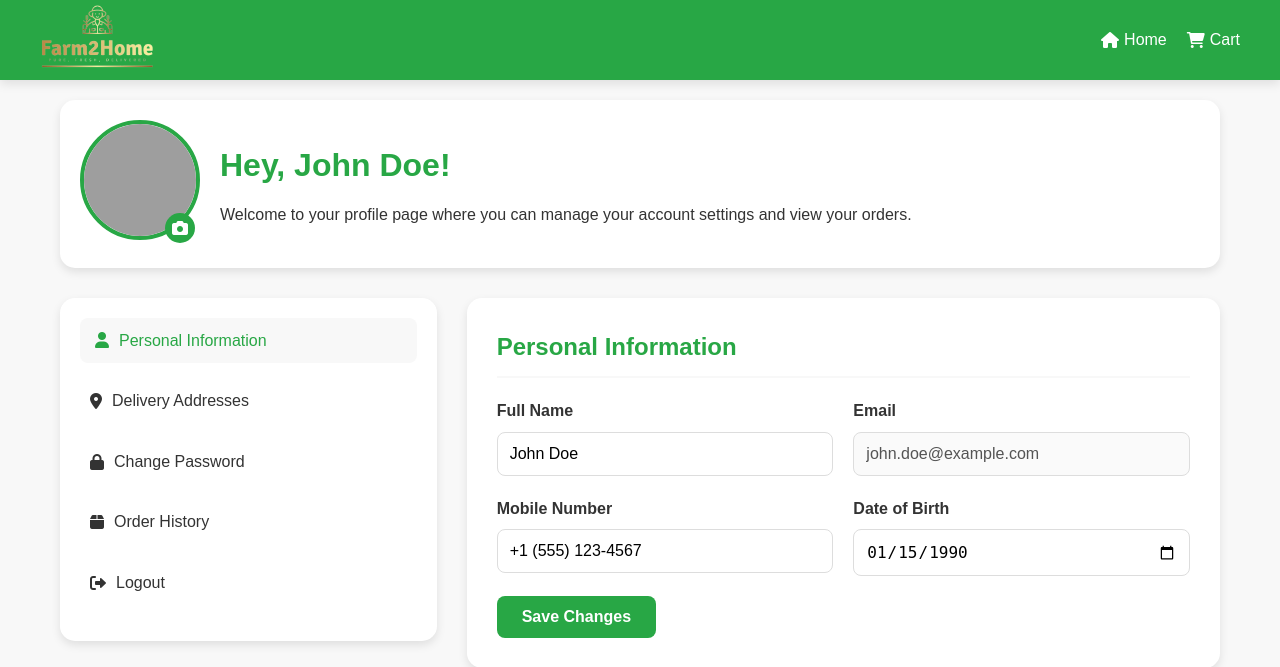
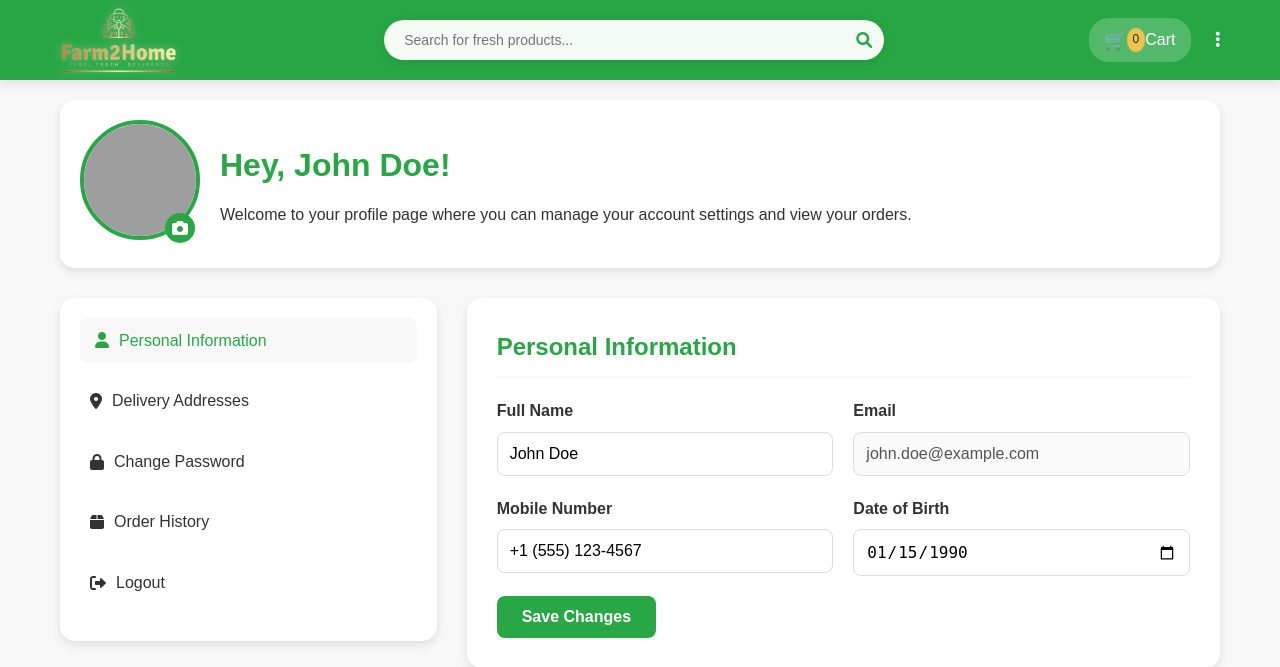
Before and after one commit to Khushal-Nikhare/Community-Farming-Network, a Django app: template CommunityFarmingNetwork/templates/HTML/profile.html in a window 1280 px wide. Shown: the top 667 px of the page. Run offline with Django 5.2, Linux system fonts and the light colour scheme; the template is opened without the code that fills it, so the values that code supplies are empty; grey boxes are pictures that could not be loaded.

Commit message:
index.html updated and profile udated

```diff
--- a/CommunityFarmingNetwork/templates/HTML/index.html
+++ b/CommunityFarmingNetwork/templates/HTML/index.html
@@ -788,10 +788,9 @@
       <li><a href="#orders"><i class="fas fa-box"></i> Your Orders</a></li>
       <li><a href="#wish"><i class="fas fa-heart"></i> Wishlist</a></li>
       <li><a href="cart.html"><i class="fas fa-shopping-cart"></i> Cart</a></li>
-      <li><a href="#categories"><i class="fas fa-list"></i> Categories</a></li>
-      <li><a href="#deals"><i class="fas fa-tag"></i> Today's Deals</a></li>
       <li><a href="#seller"><i class="fas fa-store"></i> Become a Seller</a></li>
       <li><a href="#help"><i class="fas fa-question-circle"></i> Help Center</a></li>
+      <li><a href="#logout"><i class="fas fa-sign-out-alt"></i> Log Out</a></li>
     </ul>
   </div>
 
--- a/CommunityFarmingNetwork/templates/HTML/profile.html
+++ b/CommunityFarmingNetwork/templates/HTML/profile.html
@@ -42,6 +42,7 @@
       box-shadow: var(--shadow);
     }
 
+   /* Enhanced Navbar Styles */
     .navbar {
       max-width: 1200px;
       margin: 0 auto;
@@ -49,25 +50,202 @@
       align-items: center;
       justify-content: space-between;
       height: 60px;
+      padding: 0 20px;
+      background: rgba(40, 167, 69, 0.1);
+      border-radius: 30px;
+      backdrop-filter: blur(10px);
+      animation: navbarFadeIn 0.5s ease-in-out;
+    }
+
+    @keyframes navbarFadeIn {
+      from { transform: translateY(-20px); opacity: 0; }
+      to { transform: translateY(0); opacity: 1; }
+    }
+
+    .logo-container {
+      display: flex;
+      align-items: center;
+      gap: 10px;
     }
 
     .logo-container img {
-      height: 63px;
+      height: 65px;
+      transition: var(--transition);
+      filter: drop-shadow(0 0 5px rgba(255,255,255,0.3));
+    }
+
+    .logo-container img:hover {
+      transform: scale(1.05);
+    }
+
+    .search-container {
+      flex: 0 1 500px;
+      margin: 0 20px;
+      position: relative;
+      animation: slideDown 0.5s ease-in-out;
+    }
+
+    @keyframes slideDown {
+      from { transform: translateY(-20px); opacity: 0; }
+      to { transform: translateY(0); opacity: 1; }
+    }
+
+    .search-bar {
+      width: 100%;
+      padding: 12px 40px 12px 20px;
+      border: none;
+      border-radius: 25px;
+      font-size: 14px;
+      background: rgba(255, 255, 255, 0.95);
+      box-shadow: 0 2px 10px rgba(0,0,0,0.1);
+      transition: all 0.3s ease;
+    }
+
+    .search-bar:focus {
+      outline: none;
+      background: var(--white);
+      box-shadow: 0 0 15px rgba(255,255,255,0.3);
+      transform: scale(1.02);
+    }
+
+    .search-icon {
+      position: absolute;
+      right: 12px;
+      top: 50%;
+      transform: translateY(-50%);
+      color: var(--primary-color);
+      cursor: pointer;
+      transition: var(--transition);
+    }
+
+    .search-icon:hover {
+      color: var(--secondary-color);
     }
 
     .nav-icons {
       display: flex;
       align-items: center;
-      gap: 20px;
+      gap: 25px;
     }
 
-    .nav-icons a {
+    .cart-icon {
+      display: flex;
+      align-items: center;
+      padding: 8px 15px;
+      background: rgba(255,255,255,0.2);
+      border-radius: 20px;
+      transition: all 0.3s ease;
+      text-decoration: none;
+    }
+
+    .cart-icon:hover {
+      background: rgba(255,255,255,0.3);
+      transform: translateY(-2px);
+    }
+
+    .cart-count {
+      background: var(--accent-color);
+      color: var(--secondary-color);
+      padding: 2px 6px;
+      border-radius: 50%;
+      font-size: 12px;
+      transition: var(--transition);
+    }
+
+    #menu-button {
       color: var(--white);
+      cursor: pointer;
+      transition: var(--transition);
+      font-size: 18px;
+    }
+
+    #menu-button:hover {
+      transform: scale(1.1);
+    }
+
+    /* Sidebar Styles */
+    .sidebar {
+      position: fixed;
+      top: 0;
+      right: -300px;
+      width: 300px;
+      height: 100vh;
+      background: var(--white);
+      box-shadow: var(--shadow);
+      transition: var(--transition);
+      z-index: 1001;
+      padding: 20px;
+      overflow-y: auto;
+    }
+
+    .sidebar.active {
+      right: 0;
+    }
+
+    .sidebar-header {
+      display: flex;
+      justify-content: space-between;
+      align-items: center;
+      margin-bottom: 20px;
+      padding-bottom: 10px;
+      border-bottom: 1px solid #eee;
+    }
+
+    .close-sidebar {
+      font-size: 24px;
+      cursor: pointer;
+      color: var(--text-color);
+      transition: var(--transition);
+    }
+
+    .close-sidebar:hover {
+      color: var(--primary-color);
+      transform: rotate(90deg);
+    }
+
+    .sidebar-menu {
+      list-style: none;
+    }
+
+    .sidebar-menu li {
+      margin-bottom: 15px;
+    }
+
+    .sidebar-menu a {
+      color: var(--text-color);
       text-decoration: none;
       display: flex;
       align-items: center;
-      gap: 5px;
+      gap: 10px;
+      padding: 10px;
+      border-radius: var(--border-radius);
+      transition: var(--transition);
     }
+
+    .sidebar-menu a:hover {
+      background: var(--light-bg);
+      color: var(--primary-color);
+      padding-left: 20px;
+    }
+
+    .overlay {
+      position: fixed;
+      top: 0;
+      left: 0;
+      width: 100%;
+      height: 100%;
+      background: rgba(0, 0, 0, 0.5);
+      opacity: 0;
+      visibility: hidden;
+      transition: var(--transition);
+      z-index: 1000;
+    }
+
+    .overlay.active {
+      opacity: 1;
+      visibility: visible;
+    }
+
 
     /* Main Content Styles */
     .container {
@@ -561,16 +739,20 @@
   <header>
     <nav class="navbar">
       <div class="logo-container">
-        <a href="index.html">
-          <img src="logo.png" alt="Farm2Home Logo">
-        </a>
+        <img src="logo.png" alt="Farm2Home Logo">
+      </div>
+      <div class="search-container">
+        <input type="text" class="search-bar" placeholder="Search for fresh products...">
+        <i class="fas fa-search search-icon"></i>
       </div>
       <div class="nav-icons">
-        <a href="index.html">
-          <i class="fas fa-home"></i> Home
+        <a href="cart.html" class="cart-icon">
+          <span style="font-size: 18px;">🛒</span>
+          <span class="cart-count" id="cart-count">0</span>
+          <span style="color:white">Cart</span>
         </a>
-        <a href="cart.html">
-          <i class="fas fa-shopping-cart"></i> Cart
+        <a href="javascript:void(0);" id="menu-button" style="color:white">
+          <i class="fas fa-ellipsis-v"></i>
         </a>
       </div>
     </nav>
@@ -868,7 +1050,7 @@
       try {
         const modal = document.getElementById(modalId);
         if (!modal) {
-            console.error(`Modal with ID "${modalId}" not found`);
+          console.error(`Modal with ID "${modalId}" not found`);
           return;
         }
         modal.classList.add('active');
@@ -882,7 +1064,7 @@
       try {
         const modal = document.getElementById(modalId);
         if (!modal) {
-            console.error(`Modal with ID "${modalId}" not found`);
+          console.error(`Modal with ID "${modalId}" not found`);
           return;
         }
         modal.classList.remove('active');
```
